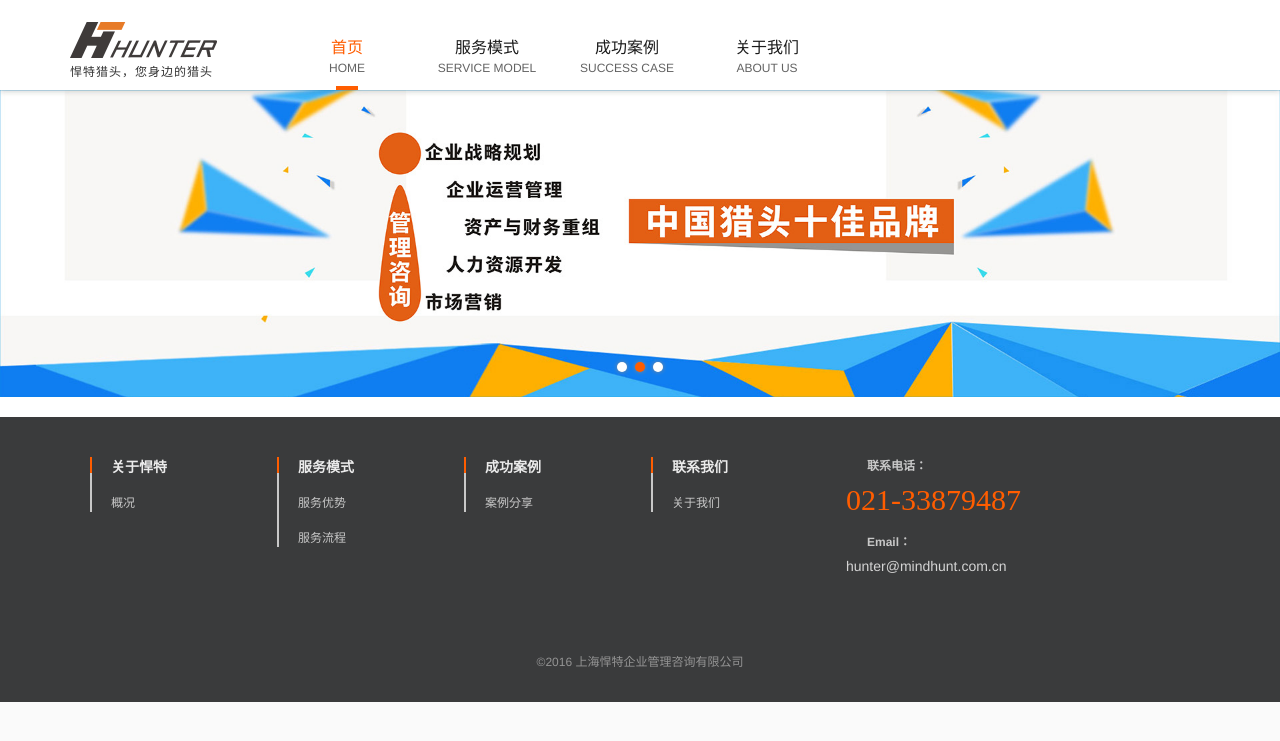
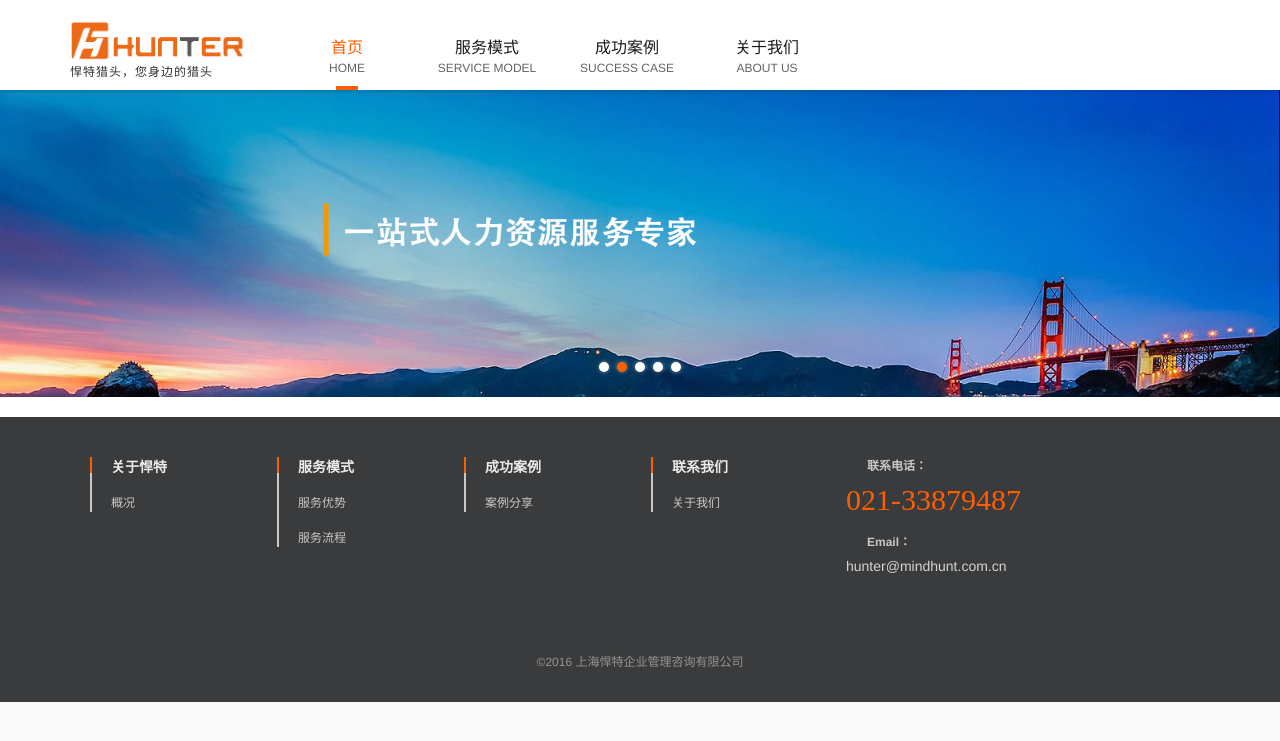
Before and after one commit to mmdaqiqi/mmdaqiqi.github.io, a Jekyll site: the page built from index.md, in a window 1280 px wide. Shown: the top 741 px of the page. Built offline with Jekyll 4.4.1, drawn with Linux system fonts in a browser that asks for light colours.

Commit message:
update
Signed-off-by: Kael Li <lilinjian@ccwork.com.cn>

```diff
--- a/_includes/header.html
+++ b/_includes/header.html
@@ -2,13 +2,13 @@
     <div class="container">
         <div id="logo_box">
             <a href="#" title="智通美瀚，您身边的猎头" style="color:inherit">
-                <img src="{{ site.BASE_PATH }}/assets/images/logo.png" alt="logo">
+                <img src="{{ site.BASE_PATH }}/assets/images/logo.png" alt="logo" width="174px" height="41px" />
                 <i class="logo_word">悍特猎头，您身边的猎头</i>
             </a>
         </div>
         <div id="menu">
-            <a href="/" class="nav_a nav_active">首页<div class="word_en">HOME</div></a>
-            <div class="nav_a nav-x ">
+            <a href="/" class="nav_a {% if page.url == '/' %}nav_active{% endif %}">首页<div class="word_en">HOME</div></a>
+            <div class="nav_a nav-x {% if page.url contains '/service'%}nav_active{% endif %}">
                 <a href="javascript:;" class="zhizhen">
                     服务模式<div class="word_en">SERVICE MODEL</div>
                 </a>
@@ -18,8 +18,8 @@
                     <a href="/service-flow">服务流程</a>
                 </div>
             </div>
-            <a href="/success-case" class="nav_a ">成功案例<div class="word_en">SUCCESS CASE</div></a>
-            <a href="/about" class="nav_a">关于我们<div class="word_en">ABOUT US</div></a>
+            <a href="/success-case" class="nav_a {% if page.url contains '/success' %}nav_active{% endif %}">成功案例<div class="word_en">SUCCESS CASE</div></a>
+            <a href="/about" class="nav_a {% if page.url == '/about/' %}nav_active{% endif %}">关于我们<div class="word_en">ABOUT US</div></a>
         </div>
     </div>
 </div>
--- a/index.md
+++ b/index.md
@@ -16,6 +16,12 @@ layout: page
         <li>
             <img class="img-responsive" src="{{ site.BASE_PATH }}/assets/images/banner_3.jpg" />
         </li>
+        <li>
+            <img class="img-responsive" src="{{ site.BASE_PATH }}/assets/images/banner_4.jpg" />
+        </li>
+        <li>
+            <img class="img-responsive" src="{{ site.BASE_PATH }}/assets/images/banner_5.jpg" />
+        </li>
     </ul>
 </div>
 
```
Also changed, not shown: _config.yml (line endings or trailing spaces), assets/images/banner_1.jpg, assets/images/banner_1_o.jpg (added), assets/images/banner_2.jpg, assets/images/banner_2_o.jpg (added), assets/images/banner_3.jpg, assets/images/banner_3_o.jpg (added), assets/images/banner_4.jpg (added), assets/images/banner_5.jpg (added), assets/images/case_banner.jpg, assets/images/case_banner_o.jpg (added), assets/images/logo.png, assets/images/logo_o.png (added), assets/images/logo_s.png (added).
